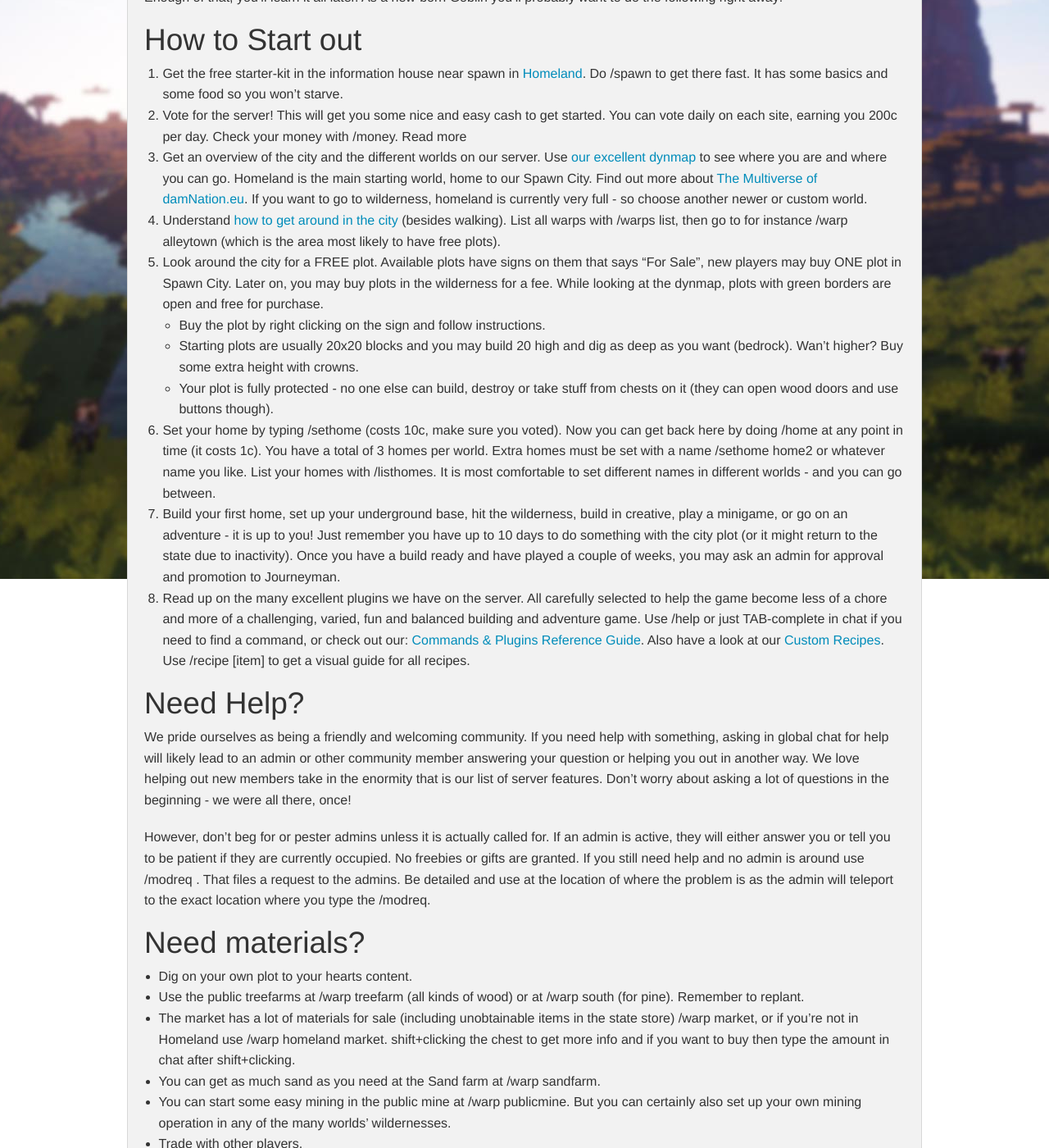
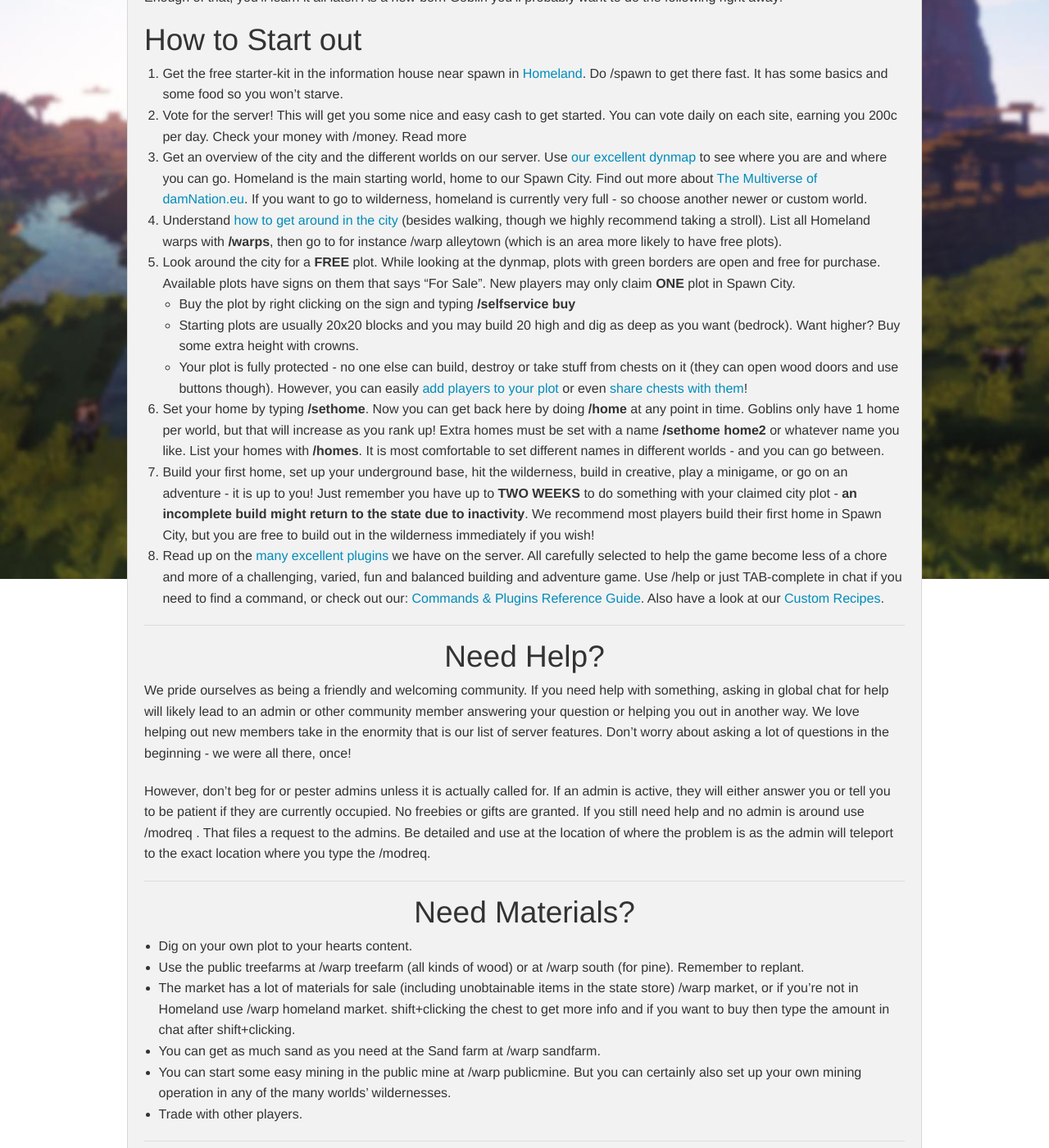
Before and after one commit to damnation-eu/website-beta, a Jekyll site: the page built from newcomer.md, in a window 1280 px wide and 1400 px high, scrolled down 468 px. Shown: the whole window at 82% size. Built offline with Jekyll 4.4.1, drawn with Linux system fonts in a browser that asks for light colours; nearby versions of some CDN libraries; library files that are not in the unit come from our copies; some of the changed text lies outside the part shown.

Commit message:
Update newcomer.md

```diff
--- a/newcomer.md
+++ b/newcomer.md
@@ -12,24 +12,31 @@ Enough of that, you'll learn it all later. As a new-born Goblin you'll probably
 
 1.  Get the free starter-kit in the information house near spawn in [Homeland]({{site.baseurl}}/homeland). Do /spawn to get there fast. It has some basics and some food so you won't starve.
 2.  Vote for the server! This will get you some nice and easy cash to get started. You can vote daily on each site, earning you 200c per day. Check your money with /money. Read more
-3.  Get an overview of the city and the different worlds on our server. Use [our excellent dynmap](https://damnation.eu/dynmap/) to see where you are and where you can go. Homeland is the main starting world, home to our Spawn City. Find out more about [The Multiverse of damNation.eu](http://www.netherendingstory.com/main/getting-started/multiverse-worlds). If you want to go to wilderness, homeland is currently very full - so choose another newer or custom world.
-4.  Understand [how to get around in the city](/main/getting-started/getting-around) (besides walking). List all warps with /warps list, then go to for instance /warp alleytown (which is the area most likely to have free plots).
-5.  Look around the city for a FREE plot. Available plots have signs on them that says "For Sale", new players may buy ONE plot in Spawn City. Later on, you may buy plots in the wilderness for a fee. While looking at the dynmap, plots with green borders are open and free for purchase.
-  * Buy the plot by right clicking on the sign and follow instructions.
-  * Starting plots are usually 20x20 blocks and you may build 20 high and dig as deep as you want (bedrock). Wan't higher? Buy some extra height with crowns.
-  * Your plot is fully protected - no one else can build, destroy or take stuff from chests on it (they can open wood doors and use buttons though).
+3.  Get an overview of the city and the different worlds on our server. Use [our excellent dynmap](https://damnation.eu/dynmap/) to see where you are and where you can go. Homeland is the main starting world, home to our Spawn City. Find out more about [The Multiverse of damNation.eu]({{site.baseurl}}/survival-worlds). If you want to go to wilderness, homeland is currently very full - so choose another newer or custom world.
+4.  Understand [how to get around in the city]({{site.baseurl}}/getting-around) (besides walking, though we highly recommend taking a stroll). List all Homeland warps with **/warps**, then go to for instance /warp alleytown (which is an area more likely to have free plots).
+5.  Look around the city for a **FREE** plot. While looking at the dynmap, plots with green borders are open and free for purchase. Available plots have signs on them that says "For Sale". New players may only claim **ONE** plot in Spawn City.
+  * Buy the plot by right clicking on the sign and typing **/selfservice buy**
+  * Starting plots are usually 20x20 blocks and you may build 20 high and dig as deep as you want (bedrock). Want higher? Buy some extra height with crowns.
+  * Your plot is fully protected - no one else can build, destroy or take stuff from chests on it (they can open wood doors and use buttons though). However, you can easily [add players to your plot]({{site.baseurl}}/worldguard-guide) or even [share chests with them]({{site.baseurl}}/lwc-guide)!
+7.  Set your home by typing **/sethome**. Now you can get back here by doing **/home** at any point in time. Goblins only have 1 home per world, but that will increase as you rank up! Extra homes must be set with a name **/sethome home2** or whatever name you like. List your homes with **/homes**. It is most comfortable to set different names in different worlds - and you can go between.
+8.  Build your first home, set up your underground base, hit the wilderness, build in creative, play a minigame, or go on an adventure - it is up to you! Just remember you have up to **TWO WEEKS** to do something with your claimed city plot - **an incomplete build might return to the state due to inactivity**. We recommend most players build their first home in Spawn City, but you are free to build out in the wilderness immediately if you wish!
+9.  Read up on the [many excellent plugins]({{site.baseurl}}/main-plugins) we have on the server. All carefully selected to help the game become less of a chore and more of a challenging, varied, fun and balanced building and adventure game. Use /help or just TAB-complete in chat if you need to find a command, or check out our: [Commands & Plugins Reference Guide](https://damnation.eu/phpbb/viewtopic.php?f=8&t=591). Also have a look at our [Custom Recipes](https://damnation.eu/phpbb/viewtopic.php?f=8&t=5780).
 
-7.  Set your home by typing /sethome (costs 10c, make sure you voted). Now you can get back here by doing /home at any point in time (it costs 1c). You have a total of 3 homes per world. Extra homes must be set with a name /sethome home2 or whatever name you like. List your homes with /listhomes. It is most comfortable to set different names in different worlds - and you can go between.
-8.  Build your first home, set up your underground base, hit the wilderness, build in creative, play a minigame, or go on an adventure - it is up to you! Just remember you have up to 10 days to do something with the city plot (or it might return to the state due to inactivity). Once you have a build ready and have played a couple of weeks, you may ask an admin for approval and promotion to Journeyman.
-9.  Read up on the many excellent plugins we have on the server. All carefully selected to help the game become less of a chore and more of a challenging, varied, fun and balanced building and adventure game. Use /help or just TAB-complete in chat if you need to find a command, or check out our: [Commands & Plugins Reference Guide](https://damnation.eu/phpbb/viewtopic.php?f=8&t=591). Also have a look at our [Custom Recipes](https://damnation.eu/phpbb/viewtopic.php?f=8&t=5780). Use /recipe [item] to get a visual guide for all recipes.
+___
 
-## Need Help?
+<div style="text-align: center;" markdown="1">
+##Need Help?
+</div>
 
 We pride ourselves as being a friendly and welcoming community. If you need help with something, asking in global chat for help will likely lead to an admin or other community member answering your question or helping you out in another way. We love helping out new members take in the enormity that is our list of server features. Don't worry about asking a lot of questions in the beginning - we were all there, once!
 
 However, don't beg for or pester admins unless it is actually called for. If an admin is active, they will either answer you or tell you to be patient if they are currently occupied. No freebies or gifts are granted. If you still need help and no admin is around use /modreq <message>. That files a request to the admins. Be detailed and use at the location of where the problem is as the admin will teleport to the exact location where you type the /modreq.</message>
 
-## Need materials?
+___
+
+<div style="text-align: center;" markdown="1">
+##Need Materials?
+</div>
 
 *   Dig on your own plot to your hearts content.
 *   Use the public treefarms at /warp treefarm (all kinds of wood) or at /warp south (for pine). Remember to replant.
@@ -38,23 +45,30 @@ However, don't beg for or pester admins unless it is actually called for. If an
 *   You can start some easy mining in the public mine at /warp publicmine. But you can certainly also set up your own mining operation in any of the many worlds' wildernesses.
 *   Trade with other players.
 
-## Need money?
+___
 
-*   Vote! It is by far the fastest and easiest way to earn cash. You can earn 200c by voting on each site every 24 hours.
+<div style="text-align: center;" markdown="1">
+##Need Money?
+</div>
+
+*   [Vote!]({{site.baseurl}}/vote) It is by far the fastest and easiest way to earn cash. You can earn 200c by voting on each site every 24 hours.
 *   Buy and sell stuff at the market
-*   Play and win more than you lose at MobArena
+*   Play and win more than you lose at Mob Arena
 *   Raid dungeons (hard, see below)
 *   Help someone with a job for cash (or stuff)
 *   Win or place well in a competition
 *   Come with a particularly helpful suggestion or report a cheater
-*   Visit maps that have "Tourist Awards" from easily visible chest such as Adamantis, Titanic and Mages College.
-*   Finish a challenge maps on RCA like The Dropper or Downward
+*   Complete challenge maps like Downward, t3c Parkour, or The Dropper on [Minigames]({{site.baseurl}}/mg-features)
 
+___
+
+<div style="text-align: center;" markdown="1">
 ## Want to explore the server and look for treasure?
+</div>
 
 Excellent, because damNation is a server of many hidden things and secrets! You will find the very first Treasure Chest in the spawn info house (starter kit), but there are more nearby!
 
-In fact, many similar chests containing treasure and/or money are hidden around the server and especially around central Spawn city (not in player houses), there are many hidden areas and treasure rewards for finding them. Most warp locations have a hidden chest as well. Do /tchest count to see your progress in finding secret chests (counted per world, but Homeland has the most and is the best start).
+In fact, many similar chests containing treasure and/or money are hidden around the server and especially around central Spawn city (not in player houses), there are many hidden areas and treasure rewards for finding them. Most warp locations have a hidden chest as well. Do **/tchest count** to see your progress in finding secret chests (counted per world, but Homeland has by far the most and is the best place to start).
 
 Some friendly hints: Scout the terrain around Spawn, look for Temple of The Gods starting with the maze opposite the Tree Farm. Why not visit the library or pay your respects at the graveyard...
 
```
